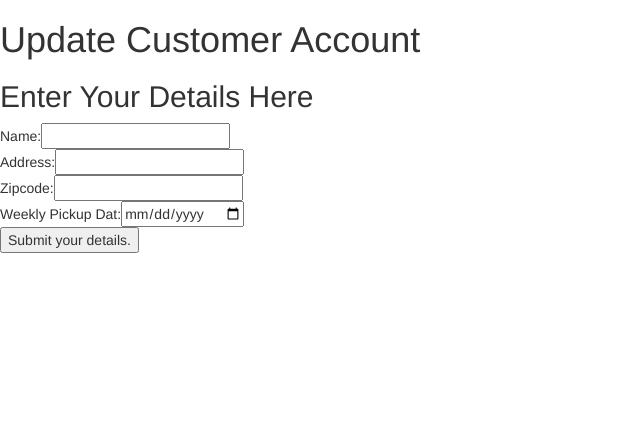
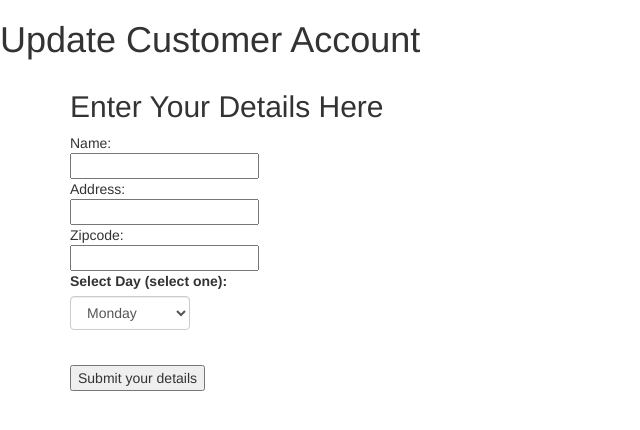
Before and after one commit to Mr-Nelson/TrashCollector, a Django app: page /customers/register/ in a window 1280 px wide. Shown: the top 430 px of the page, without its empty margins (0-640 px from the left). Run offline with Django 3.2, Linux system fonts and the light colour scheme; parts of the project's set-up code (start-up, migrations or seed data) failed here and were passed over; some libraries are stand-ins or nearby versions.

Commit message:
added dropdown to registration form

```diff
--- a/trash_collector/customers/models.py
+++ b/trash_collector/customers/models.py
@@ -7,10 +7,10 @@ from django.db import models
 class Customer(models.Model):
     name = models.CharField(max_length=50)
     user = models.ForeignKey('accounts.User', blank=True, null=True, on_delete=models.CASCADE)
-    weekly_pickup_day = models.CharField(max_length=10, null =True)
+    weekly_pickup_day = models.CharField(max_length=10, null=True)
     onetime_pickup = models.DateField(null=True)
     start_suspension = models.DateField(null=True)
     end_suspension = models.DateField(null=True)
     balance = models.IntegerField(default=0)
-    address = models.CharField(max_length=10, null=True)
+    address = models.CharField(max_length=100, null=True)
     zip_code = models.CharField(max_length=5, null=True)
--- a/trash_collector/customers/templates/customers/register.html
+++ b/trash_collector/customers/templates/customers/register.html
@@ -5,13 +5,27 @@
 {% block header %} Update Customer Account {% endblock %}
 
 {% block content %}
-  <h2>Enter Your Details Here</h2>
-  <form action="{% url 'customers:registration' %}" method="post">
-    {% csrf_token %}
-    Name:<input type="text" name="name" id="name"><br>
-    Address:<input type="text" name="address" id="address"><br>
-    Zipcode:<input type="text" name="zip_code" id="zip_code"><br>
-    Weekly Pickup Dat:<input type="date" name="weekly_pickup_day" id="weekly_pickup_day"><br>
-    <input type="submit" value="Submit your details.">
-  </form>
-{% endblock %}
+<div class="container">
+    <div class="row">
+        <div class="col-md-12">
+            <h2>Enter Your Details Here</h2>
+            <form action="{% url 'customers:registration' %}" method="post">
+                {% csrf_token %}
+                Name:<br><input type="text" name="name" id="name"><br>
+                Address:<br><input type="text" name="address" id="address"><br>
+                Zipcode:<br><input type="text" name="zip_code" id="zip_code"><br>
+                <div class="form-group">
+                    <label for="sel1">Select Day (select one):</label>
+                    <select class="form-control" style="width:auto" id="sel1">
+                        <option>Monday</option>
+                        <option>Tuesday</option>
+                        <option>Wednesday</option>
+                        <option>Thursday</option>
+                        <option>Friday</option>
+                    </select>
+                </div>
+                <br>
+                <input type="submit" value="Submit your details">
+        </div>
+        </form>
+        {% endblock %}
```
Also changed, not shown: trash_collector/employees/admin.py (+1 -8 lines), trash_collector/employees/views.py (+20 -21 lines), trash_collector/customers/migrations/0003_merge_20210701_1457.py (added), trash_collector/customers/migrations/0004_auto_20210701_1457.py (added), trash_collector/customers/migrations/0005_auto_20210701_1500.py (added), trash_collector/customers/migrations/0006_auto_20210701_1502.py (added), trash_collector/employees/migrations/0001_initial.py.
